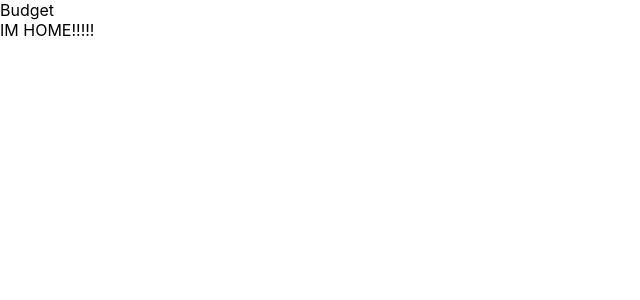
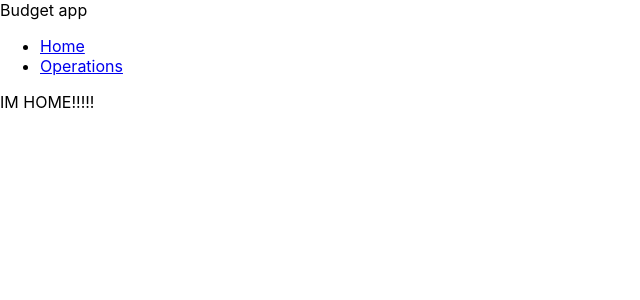
Before and after one commit to MaxiFerrioli/budget-app, a React (Create React App) app in the folder client/: page / in a window 1280 px wide. Shown: the top 300 px of the page, without its empty margins (0-640 px from the left). Built offline with nearby package versions, Linux system fonts and the light colour scheme.

Commit message:
news navlinks

```diff
--- a/client/src/components/Navbar/Navbar.jsx
+++ b/client/src/components/Navbar/Navbar.jsx
@@ -1,9 +1,25 @@
 import { Toolbar } from "../Toolbar/Toolbar";
+import { NavLink } from "react-router-dom";
 
-const Navbar = () => {
+const Navbar = ({ children }) => {
   return (
     <div>
-      <Toolbar>Budget</Toolbar>
+      <Toolbar>
+        <div>Budget app</div>
+        <nav>
+          <ul>
+            <li>
+              <NavLink exact={true} to="/">
+                Home
+              </NavLink>
+            </li>
+            <li>
+              <NavLink to="/operations">Operations</NavLink>
+            </li>
+          </ul>
+        </nav>
+      </Toolbar>
+      <div>{children}</div>
     </div>
   );
 };
```
